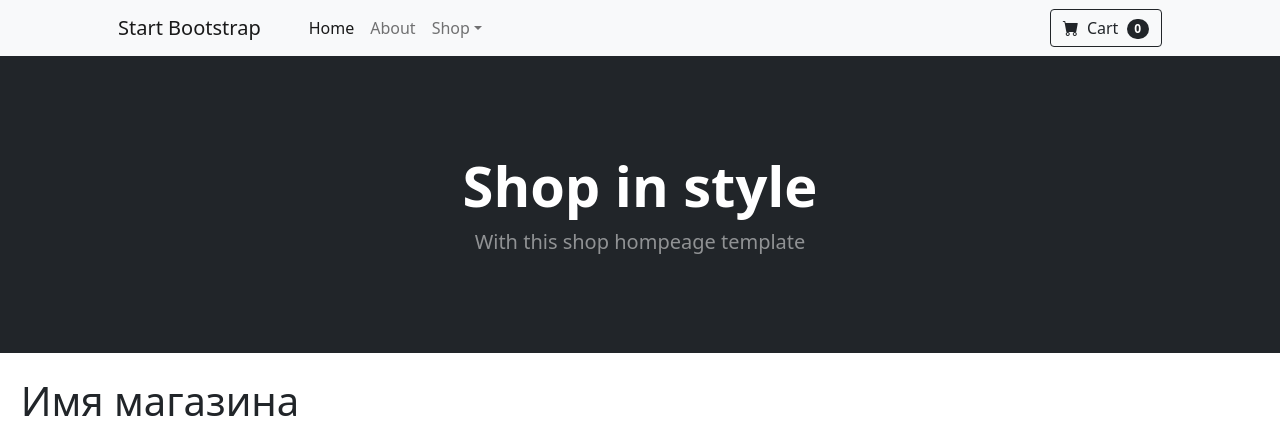
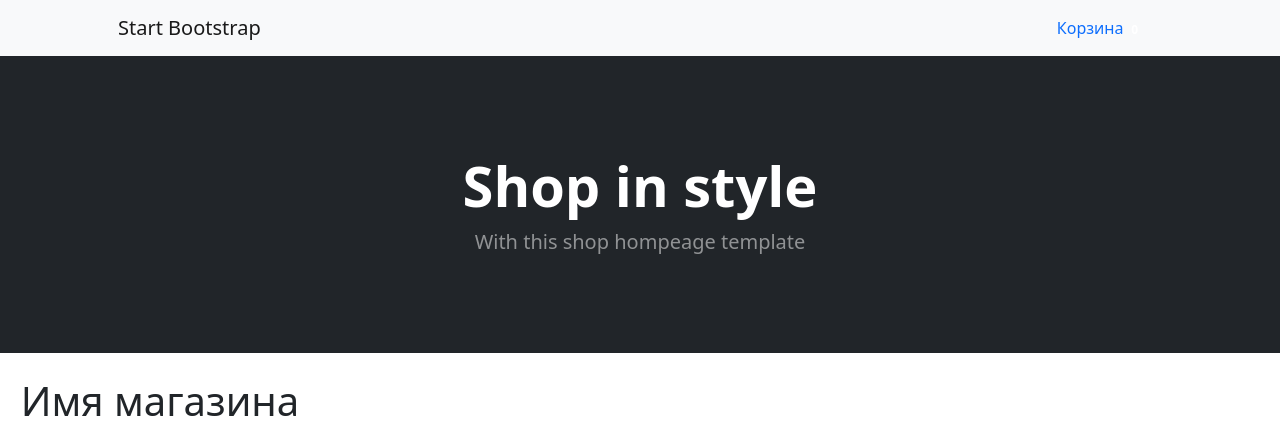
Before and after one commit to qqzii/testsite, a Django app: page / in a window 1280 px wide. Shown: the top 427 px of the page. Run offline with Django 3.2, Linux system fonts and the light colour scheme; data comes from the database, SQL or seed files in the repository; both versions use the stored data as it was after the commit.

Commit message:
28.07.21

```diff
--- a/mysite/app/templates/base.html
+++ b/mysite/app/templates/base.html
@@ -19,28 +19,7 @@
             <div class="container px-4 px-lg-5">
                 <a class="navbar-brand" href="#!">Start Bootstrap</a>
                 <button class="navbar-toggler" type="button" data-bs-toggle="collapse" data-bs-target="#navbarSupportedContent" aria-controls="navbarSupportedContent" aria-expanded="false" aria-label="Toggle navigation"><span class="navbar-toggler-icon"></span></button>
-                <div class="collapse navbar-collapse" id="navbarSupportedContent">
-                    <ul class="navbar-nav me-auto mb-2 mb-lg-0 ms-lg-4">
-                        <li class="nav-item"><a class="nav-link active" aria-current="page" href="#!">Home</a></li>
-                        <li class="nav-item"><a class="nav-link" href="#!">About</a></li>
-                        <li class="nav-item dropdown">
-                            <a class="nav-link dropdown-toggle" id="navbarDropdown" href="#" role="button" data-bs-toggle="dropdown" aria-expanded="false">Shop</a>
-                            <ul class="dropdown-menu" aria-labelledby="navbarDropdown">
-                                <li><a class="dropdown-item" href="#!">All Products</a></li>
-                                <li><hr class="dropdown-divider" /></li>
-                                <li><a class="dropdown-item" href="#!">Popular Items</a></li>
-                                <li><a class="dropdown-item" href="#!">New Arrivals</a></li>
-                            </ul>
-                        </li>
-                    </ul>
-                    <form class="d-flex">
-                        <button class="btn btn-outline-dark" type="submit">
-                            <i class="bi-cart-fill me-1"></i>
-                            Cart
-                            <span class="badge bg-dark text-white ms-1 rounded-pill">0</span>
-                        </button>
-                    </form>
-                </div>
+                <a href="{% url 'cart' %}" class="nav-link">Корзина<span class="badge badge-pill badge-danger">0</span></a>
             </div>
         </nav>
         <!-- Header-->
--- a/mysite/app/urls.py
+++ b/mysite/app/urls.py
@@ -4,5 +4,6 @@ from .views import *
 urlpatterns = [
     path('', BaseView.as_view(), name='base'),
     path('products/<str:ct_model>/<str:slug>', ProductDetailView.as_view(), name='product_detail'),
-    path('category/<str:slug>', CategoryDetailView.as_view(), name='category_detail')
+    path('category/<str:slug>', CategoryDetailView.as_view(), name='category_detail'),
+    path('cart/', CartView.as_view(), name='cart')
 ]
--- a/mysite/app/views.py
+++ b/mysite/app/views.py
@@ -1,7 +1,7 @@
 from django.shortcuts import render
 from django.views.generic import DetailView, View
 
-from .models import Notebook, Smartphone, Category, LatestProducts
+from .models import Notebook, Smartphone, Category, LatestProducts, Cart, Customer
 from .mixins import CategoryDetailMixin
 
 
@@ -45,3 +45,16 @@ class CategoryDetailView(CategoryDetailMixin, DetailView):
     context_object_name = 'category'
     template_name = 'category_detail.html'
     slug_url_kwarg = 'slug'
+
+
+class CartView(View):
+
+    def get(self, request, *args, **kwargs):
+        customer = Customer.objects.get(user=request.user)
+        cart = Cart.objects.get(owner=customer)
+        categories = Category.objects.get_categories_for_category_menu()
+        context = {
+            'cart': cart,
+            'categories': categories
+        }
+        return render(request, 'cart.html', context)
```
Also changed, not shown: mysite/app/templates/cart.html (added, +29 -0 lines), mysite/db.sqlite3.
